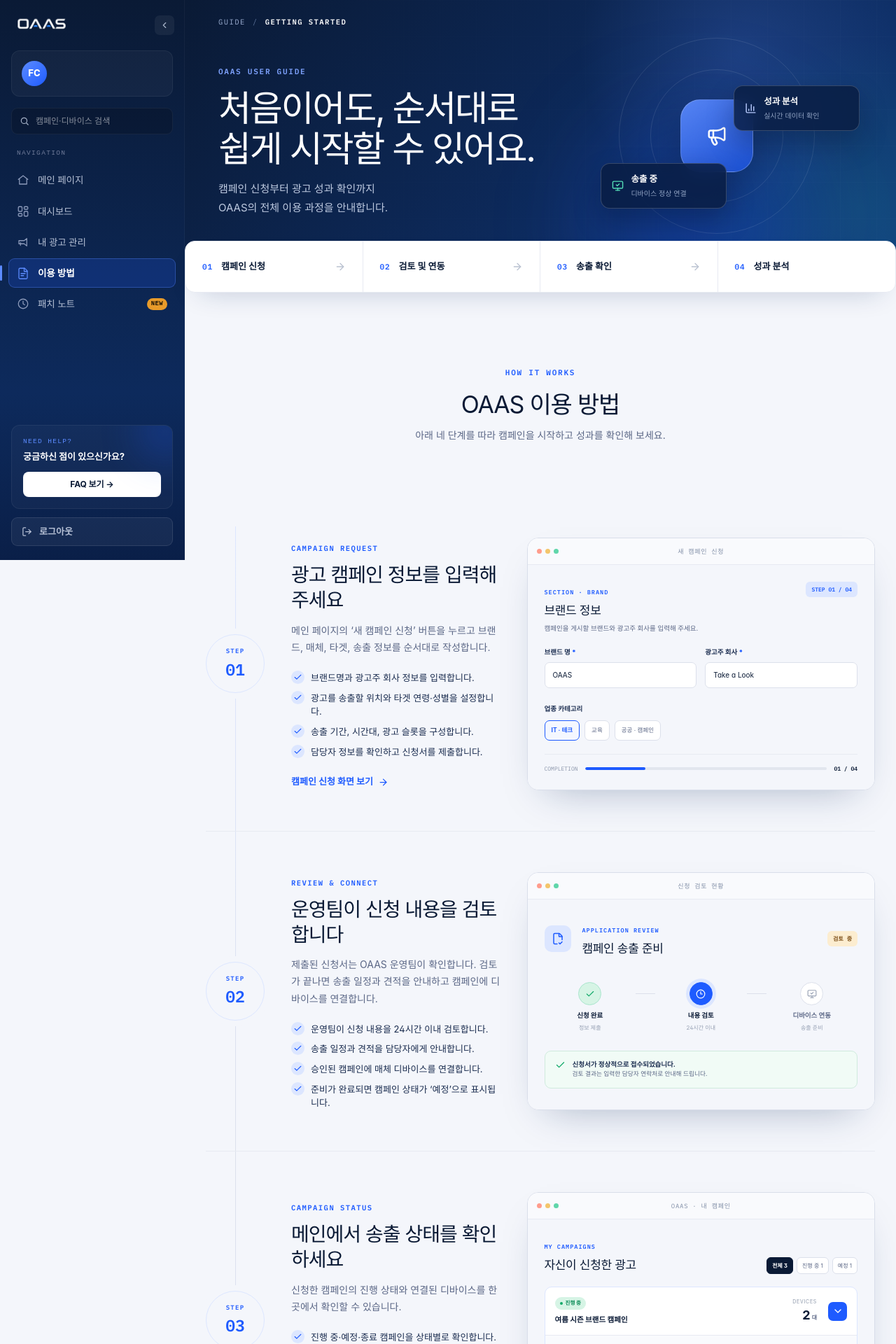
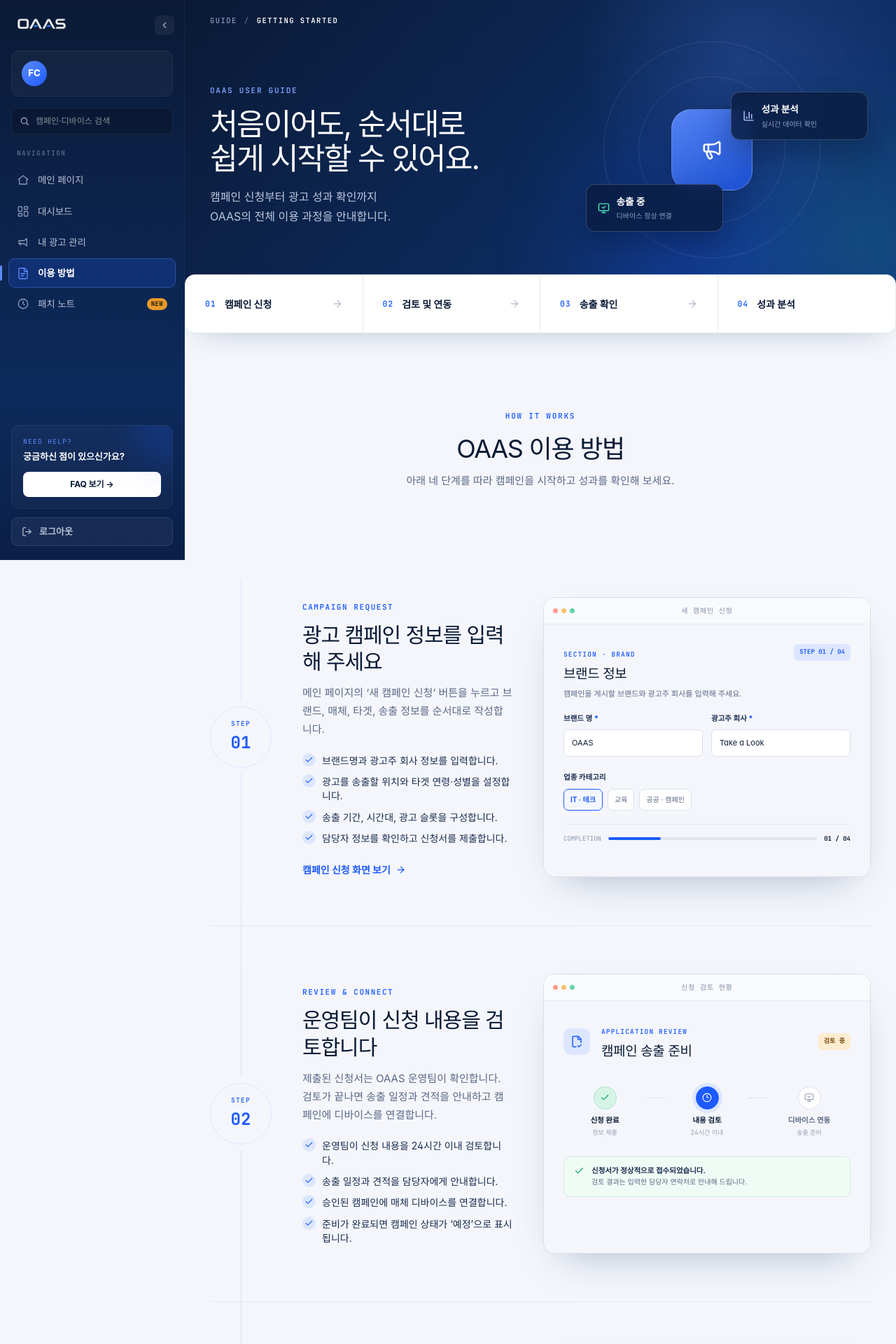
Before and after one commit to TakeaLook-OAAS/frontend, a Next.js app: page /guide in a window 1280 px wide. Shown: the top 1920 px of the page at 70% size. Built offline with nearby package versions, Linux system fonts and the light colour scheme; a web font is replaced by a local one.

Commit message:
style: 가이드 화면 반응형 크기 및 폰트 개선

```diff
--- a/app/(shell)/guide/guide.module.css
+++ b/app/(shell)/guide/guide.module.css
@@ -8,16 +8,18 @@
   --muted: #5b6786;
   --line: #dce0eb;
   --line-soft: #e7eaf2;
+  --mono: "JetBrains Mono", "IBM Plex Mono", ui-monospace, monospace;
   min-height: 100vh;
   padding-bottom: 72px;
   color: var(--ink);
   background: #f4f6fb;
+  font-family: "Pretendard Variable", Pretendard, -apple-system, BlinkMacSystemFont, "Apple SD Gothic Neo", system-ui, sans-serif;
 }
 
 .hero {
   position: relative;
-  min-height: 372px;
-  padding: 24px 48px 46px;
+  min-height: 420px;
+  padding: 22px 36px 54px;
   overflow: hidden;
   background:
     radial-gradient(circle at 78% 20%, rgba(92, 139, 255, .2), transparent 27%),
@@ -56,7 +58,7 @@
   align-items: center;
   gap: 10px;
   color: #9eb0d4;
-  font-family: "IBM Plex Mono", monospace;
+  font-family: var(--mono);
   font-size: 10.5px;
   letter-spacing: .14em;
 }
@@ -68,26 +70,26 @@
   position: relative;
   z-index: 1;
   display: grid;
-  grid-template-columns: minmax(0, 1fr) minmax(360px, .72fr);
+  grid-template-columns: minmax(0, 1fr) minmax(420px, .8fr);
   align-items: center;
-  max-width: 1200px;
-  margin: 48px auto 0;
+  max-width: 1440px;
+  margin: 56px auto 0;
 }
 
 .heroKicker,
 .sectionIntro > span,
 .cta > div > span {
   color: #7fa3ff;
-  font-family: "IBM Plex Mono", monospace;
+  font-family: var(--mono);
   font-size: 11px;
   font-weight: 600;
   letter-spacing: .16em;
 }
 
 .hero h1 {
-  max-width: 650px;
+  max-width: 720px;
   margin: 14px 0 16px;
-  font-size: clamp(38px, 4vw, 54px);
+  font-size: clamp(40px, 3.4vw, 58px);
   line-height: 1.13;
   letter-spacing: -.045em;
 }
@@ -95,13 +97,13 @@
 .hero p {
   margin: 0;
   color: #becae0;
-  font-size: 15px;
+  font-size: 16px;
   line-height: 1.75;
 }
 
 .heroGraphic {
   position: relative;
-  min-height: 220px;
+  min-height: 250px;
 }
 
 .orbit {
@@ -109,8 +111,8 @@
   left: 46%;
   top: 48%;
   display: grid;
-  width: 104px;
-  height: 104px;
+  width: 116px;
+  height: 116px;
   place-items: center;
   transform: translate(-50%, -50%);
   border: 1px solid rgba(255,255,255,.23);
@@ -128,8 +130,8 @@
   border-radius: 50%;
 }
 
-.orbit::before { width: 190px; height: 190px; }
-.orbit::after { width: 280px; height: 280px; }
+.orbit::before { width: 210px; height: 210px; }
+.orbit::after { width: 310px; height: 310px; }
 
 .floatCardA,
 .floatCardB {
@@ -138,8 +140,8 @@
   display: flex;
   align-items: center;
   gap: 10px;
-  min-width: 180px;
-  padding: 13px 15px;
+  min-width: 196px;
+  padding: 14px 16px;
   border: 1px solid rgba(255,255,255,.18);
   border-radius: 13px;
   color: #b9ccff;
@@ -153,7 +155,7 @@
 .floatCardA span,
 .floatCardB span { display: flex; flex-direction: column; }
 .floatCardA b,
-.floatCardB b { color: white; font-size: 12.5px; }
+.floatCardB b { color: white; font-size: 13.5px; }
 .floatCardA small,
 .floatCardB small { margin-top: 3px; color: #91a3c3; font-size: 10px; }
 
@@ -162,7 +164,7 @@
   z-index: 4;
   display: grid;
   grid-template-columns: repeat(4, 1fr);
-  max-width: 1120px;
+  max-width: 1400px;
   margin: -28px auto 0;
   overflow: hidden;
   border: 1px solid var(--line-soft);
@@ -176,8 +178,8 @@
   display: flex;
   align-items: center;
   gap: 12px;
-  min-height: 72px;
-  padding: 0 24px;
+  min-height: 82px;
+  padding: 0 28px;
   color: var(--ink);
   text-decoration: none;
 }
@@ -185,39 +187,39 @@
 .quickSteps a:not(:last-child) { border-right: 1px solid var(--line-soft); }
 .quickSteps a > span {
   color: var(--blue);
-  font-family: "IBM Plex Mono", monospace;
-  font-size: 11px;
+  font-family: var(--mono);
+  font-size: 11.5px;
   font-weight: 600;
   letter-spacing: .08em;
 }
-.quickSteps a b { flex: 1; font-size: 13px; }
+.quickSteps a b { flex: 1; font-size: 14px; }
 .quickSteps a svg { color: #bac2d1; }
 
 .guide {
-  max-width: 1180px;
+  max-width: 1480px;
   margin: 0 auto;
-  padding: 100px 30px 42px;
+  padding: 104px 36px 46px;
 }
 
 .sectionIntro { text-align: center; }
 .sectionIntro > span { color: var(--blue); }
 .sectionIntro h2 {
   margin: 10px 0 8px;
-  font-size: 34px;
+  font-size: 36px;
   letter-spacing: -.035em;
 }
-.sectionIntro p { margin: 0; color: var(--muted); font-size: 14px; }
+.sectionIntro p { margin: 0; color: var(--muted); font-size: 15px; }
 
 .stepList {
   position: relative;
-  margin-top: 78px;
+  margin-top: 86px;
 }
 
 .stepList::before {
   position: absolute;
   top: 42px;
   bottom: 42px;
-  left: 42px;
+  left: 44px;
   width: 1px;
   content: "";
   background: linear-gradient(var(--blue-soft), var(--line), var(--blue-soft));
@@ -226,11 +228,11 @@
 .stepSection {
   position: relative;
   display: grid;
-  grid-template-columns: 84px minmax(280px, .75fr) minmax(420px, 1.25fr);
+  grid-template-columns: 88px minmax(300px, .72fr) minmax(440px, 1.28fr);
   align-items: center;
-  gap: 38px;
-  min-height: 390px;
-  padding: 58px 0;
+  gap: 44px;
+  min-height: 460px;
+  padding: 68px 0;
   scroll-margin-top: 20px;
 }
 
@@ -242,8 +244,8 @@
   position: relative;
   z-index: 2;
   display: flex;
-  width: 84px;
-  height: 84px;
+  width: 88px;
+  height: 88px;
   flex-direction: column;
   align-items: center;
   justify-content: center;
@@ -254,35 +256,35 @@
   box-shadow: 0 0 0 8px #f4f6fb;
 }
 .stepRail span {
-  font-family: "IBM Plex Mono", monospace;
-  font-size: 9px;
+  font-family: var(--mono);
+  font-size: 9.5px;
   font-weight: 600;
   letter-spacing: .14em;
 }
 .stepRail b {
   margin-top: 2px;
-  font-family: "IBM Plex Mono", monospace;
-  font-size: 23px;
+  font-family: var(--mono);
+  font-size: 24px;
 }
 
-.stepCopy { max-width: 410px; }
+.stepCopy { max-width: 460px; }
 .copyEyebrow {
   color: var(--blue);
-  font-family: "IBM Plex Mono", monospace;
-  font-size: 10.5px;
+  font-family: var(--mono);
+  font-size: 11px;
   font-weight: 600;
   letter-spacing: .14em;
 }
 .stepCopy h2 {
   margin: 11px 0 13px;
-  font-size: 28px;
+  font-size: 30px;
   line-height: 1.28;
   letter-spacing: -.035em;
 }
 .stepCopy > p {
   margin: 0;
   color: var(--muted);
-  font-size: 14px;
+  font-size: 15px;
   line-height: 1.72;
 }
 .stepCopy ul {
@@ -298,7 +300,7 @@
   align-items: flex-start;
   gap: 9px;
   color: var(--ink-soft);
-  font-size: 13px;
+  font-size: 14px;
   line-height: 1.45;
 }
 .stepCopy li > span {
@@ -318,7 +320,7 @@
   gap: 7px;
   margin-top: 24px;
   color: var(--blue);
-  font-size: 13px;
+  font-size: 14px;
   font-weight: 700;
   text-decoration: none;
 }
@@ -348,17 +350,17 @@
 .windowDots span:nth-child(3) { background: #60d6aa; }
 .windowLabel {
   color: #8390a8;
-  font-family: "IBM Plex Mono", monospace;
-  font-size: 9px;
+  font-family: var(--mono);
+  font-size: 10px;
   letter-spacing: .08em;
 }
 .windowSpacer { width: 54px; }
-.windowBody { min-height: 300px; background: #f4f6fb; }
+.windowBody { min-height: 360px; background: #f4f6fb; }
 
 .appPreview,
 .reviewPreview,
 .campaignPreview,
-.dashboardPreview { padding: 24px; }
+.dashboardPreview { padding: 28px; }
 
 .previewHeading,
 .reviewTitle,
@@ -370,8 +372,8 @@
 }
 .miniEyebrow {
   color: var(--blue);
-  font-family: "IBM Plex Mono", monospace;
-  font-size: 8.5px;
+  font-family: var(--mono);
+  font-size: 9.5px;
   font-weight: 600;
   letter-spacing: .12em;
 }
@@ -379,10 +381,10 @@
 .reviewTitle h3,
 .campaignHead h3 {
   margin: 5px 0 0;
-  font-size: 17px;
+  font-size: 19px;
   letter-spacing: -.02em;
 }
-.previewHeading p { margin: 5px 0 0; color: var(--muted); font-size: 9.5px; }
+.previewHeading p { margin: 5px 0 0; color: var(--muted); font-size: 11px; }
 .stepBadge,
 .reviewPill {
   flex-shrink: 0;
@@ -390,8 +392,8 @@
   border-radius: 6px;
   color: var(--blue);
   background: var(--blue-soft);
-  font-family: "IBM Plex Mono", monospace;
-  font-size: 8px;
+  font-family: var(--mono);
+  font-size: 9px;
   font-weight: 700;
 }
 .fakeFields {
@@ -402,7 +404,7 @@
 }
 .fakeFields > div { display: flex; flex-direction: column; gap: 7px; }
 .fakeFields label,
-.fakeLabel { color: var(--ink-soft); font-size: 9.5px; font-weight: 700; }
+.fakeLabel { color: var(--ink-soft); font-size: 10.5px; font-weight: 700; }
 .fakeFields label b { color: var(--blue); }
 .fakeFields > div > span {
   padding: 10px 11px;
@@ -410,7 +412,7 @@
   border-radius: 7px;
   color: var(--ink);
   background: white;
-  font-size: 10px;
+  font-size: 11px;
 }
 .fakeCategory { margin-top: 15px; }
 .fakeCategory > div { display: flex; gap: 7px; margin-top: 7px; }
@@ -420,7 +422,7 @@
   border-radius: 7px;
   color: var(--muted);
   background: white;
-  font-size: 8.5px;
+  font-size: 10px;
 }
 .fakeCategory .selectedCategory {
   border-color: var(--blue);
@@ -437,8 +439,8 @@
   padding-top: 14px;
   border-top: 1px solid var(--line-soft);
   color: #8a95aa;
-  font-family: "IBM Plex Mono", monospace;
-  font-size: 8px;
+  font-family: var(--mono);
+  font-size: 9px;
 }
 .completion > div { height: 4px; overflow: hidden; border-radius: 4px; background: #e2e6ee; }
 .completion i { display: block; height: 100%; border-radius: 4px; background: var(--blue); }
@@ -480,8 +482,8 @@
   border-radius: 50%;
   background: white;
 }
-.reviewFlow > div b { color: var(--muted); font-size: 9.5px; }
-.reviewFlow > div small { margin-top: 3px; font-size: 8px; }
+.reviewFlow > div b { color: var(--muted); font-size: 10.5px; }
+.reviewFlow > div small { margin-top: 3px; font-size: 9px; }
 .reviewFlow > i { height: 1px; margin-top: 16px; background: var(--line); }
 .reviewFlow .doneNode > span {
   border-color: #a9e5cd;
@@ -507,8 +509,8 @@
   color: #0fa968;
   background: #f1fbf6;
 }
-.notice p { margin: 0; color: var(--muted); font-size: 8.7px; line-height: 1.55; }
-.notice p b { color: var(--ink-soft); font-size: 9.5px; }
+.notice p { margin: 0; color: var(--muted); font-size: 10px; line-height: 1.55; }
+.notice p b { color: var(--ink-soft); font-size: 10.5px; }
 
 .campaignHead { align-items: flex-end; }
 .tabs { display: flex; gap: 5px; }
@@ -519,7 +521,7 @@
   border-radius: 6px;
   color: var(--muted);
   background: white;
-  font-size: 8px;
+  font-size: 9px;
 }
 .tabs b { border-color: var(--ink); color: white; background: var(--ink); }
 .campaignCard {
@@ -537,7 +539,7 @@
   padding: 14px;
 }
 .campaignRow > div:first-child { display: flex; flex-direction: column; align-items: flex-start; gap: 7px; }
-.campaignRow > div:first-child > b { font-size: 10.5px; }
+.campaignRow > div:first-child > b { font-size: 12px; }
 .livePill {
   display: inline-flex;
   align-items: center;
@@ -546,14 +548,14 @@
   border-radius: 99px;
   color: #0f8d5a;
   background: #d6f4e5;
-  font-size: 7.5px;
+  font-size: 8.5px;
   font-weight: 700;
 }
 .livePill i { width: 4px; height: 4px; border-radius: 50%; background: #0fa968; }
 .campaignRow > div:nth-child(2) { text-align: right; }
-.campaignRow small { display: block; color: #8c97aa; font-size: 7px; letter-spacing: .1em; }
-.campaignRow strong { font-size: 18px; }
-.campaignRow em { margin-left: 2px; color: var(--muted); font-size: 8px; font-style: normal; }
+.campaignRow small { display: block; color: #8c97aa; font-size: 8px; letter-spacing: .1em; }
+.campaignRow strong { font-size: 20px; }
+.campaignRow em { margin-left: 2px; color: var(--muted); font-size: 9px; font-style: normal; }
 .chevron {
   display: grid;
   width: 27px;
@@ -579,8 +581,8 @@
   background: white;
 }
 .deviceList > div > span:first-child { display: flex; align-items: center; gap: 7px; color: var(--blue); }
-.deviceList > div b { color: var(--ink-soft); font-size: 8.7px; }
-.online { color: #0fa968; font-size: 7.5px; font-weight: 700; }
+.deviceList > div b { color: var(--ink-soft); font-size: 10px; }
+.online { color: #0fa968; font-size: 8.5px; font-weight: 700; }
 
 .filters {
   display: grid;
@@ -592,8 +594,8 @@
   border-radius: 8px;
   background: white;
 }
-.filters span { color: #8c97aa; font-family: "IBM Plex Mono", monospace; font-size: 7px; letter-spacing: .08em; }
-.filters b { overflow: hidden; color: var(--ink-soft); font-size: 8.5px; text-overflow: ellipsis; white-space: nowrap; }
+.filters span { color: #8c97aa; font-family: var(--mono); font-size: 8px; letter-spacing: .08em; }
+.filters b { overflow: hidden; color: var(--ink-soft); font-size: 9.5px; text-overflow: ellipsis; white-space: nowrap; }
 .metricGrid { display: grid; grid-template-columns: repeat(3, 1fr); gap: 8px; margin-top: 11px; }
 .metricGrid > div {
   display: grid;
@@ -615,8 +617,8 @@
   color: var(--blue);
   background: var(--blue-soft);
 }
-.metricGrid small { color: var(--muted); font-size: 7.5px; }
-.metricGrid b { font-size: 13px; }
+.metricGrid small { color: var(--muted); font-size: 8.5px; }
+.metricGrid b { font-size: 14px; }
 .chartCard {
   margin-top: 11px;
   padding: 11px 13px;
@@ -625,10 +627,10 @@
   background: white;
 }
 .chartCard > div:first-child { display: flex; align-items: center; justify-content: space-between; }
-.chartCard > div:first-child > b { font-size: 9px; }
+.chartCard > div:first-child > b { font-size: 10px; }
 .chart {
   display: flex;
-  height: 98px;
+  height: 112px;
   align-items: flex-end;
   gap: 7px;
   margin-top: 14px;
@@ -645,9 +647,9 @@
 
 .cta {
   display: flex;
-  max-width: 1120px;
+  max-width: 1400px;
   margin: 40px auto 0;
-  padding: 38px 42px;
+  padding: 42px 48px;
   align-items: center;
   justify-content: space-between;
   gap: 30px;
@@ -657,8 +659,8 @@
     radial-gradient(circle at 85% 20%, rgba(92,139,255,.3), transparent 35%),
     linear-gradient(135deg, #0a1a35, #0d2a5c);
 }
-.cta h2 { margin: 8px 0 7px; font-size: 26px; letter-spacing: -.03em; }
-.cta p { margin: 0; color: #aebdd6; font-size: 13px; }
+.cta h2 { margin: 8px 0 7px; font-size: 28px; letter-spacing: -.03em; }
+.cta p { margin: 0; color: #aebdd6; font-size: 14px; }
 .cta > a {
   display: inline-flex;
   min-height: 44px;
@@ -669,7 +671,7 @@
   border-radius: 9px;
   color: var(--ink);
   background: white;
-  font-size: 13px;
+  font-size: 14px;
   font-weight: 700;
   text-decoration: none;
 }
--- a/app/globals.css
+++ b/app/globals.css
@@ -1,4 +1,4 @@
-@import url("https://fonts.googleapis.com/css2?family=IBM+Plex+Mono:wght@400;500;600&display=swap");
+@import url("https://fonts.googleapis.com/css2?family=IBM+Plex+Mono:wght@400;500;600&family=JetBrains+Mono:wght@400;500;600;700&display=swap");
 
 @import "tailwindcss";
 
```
